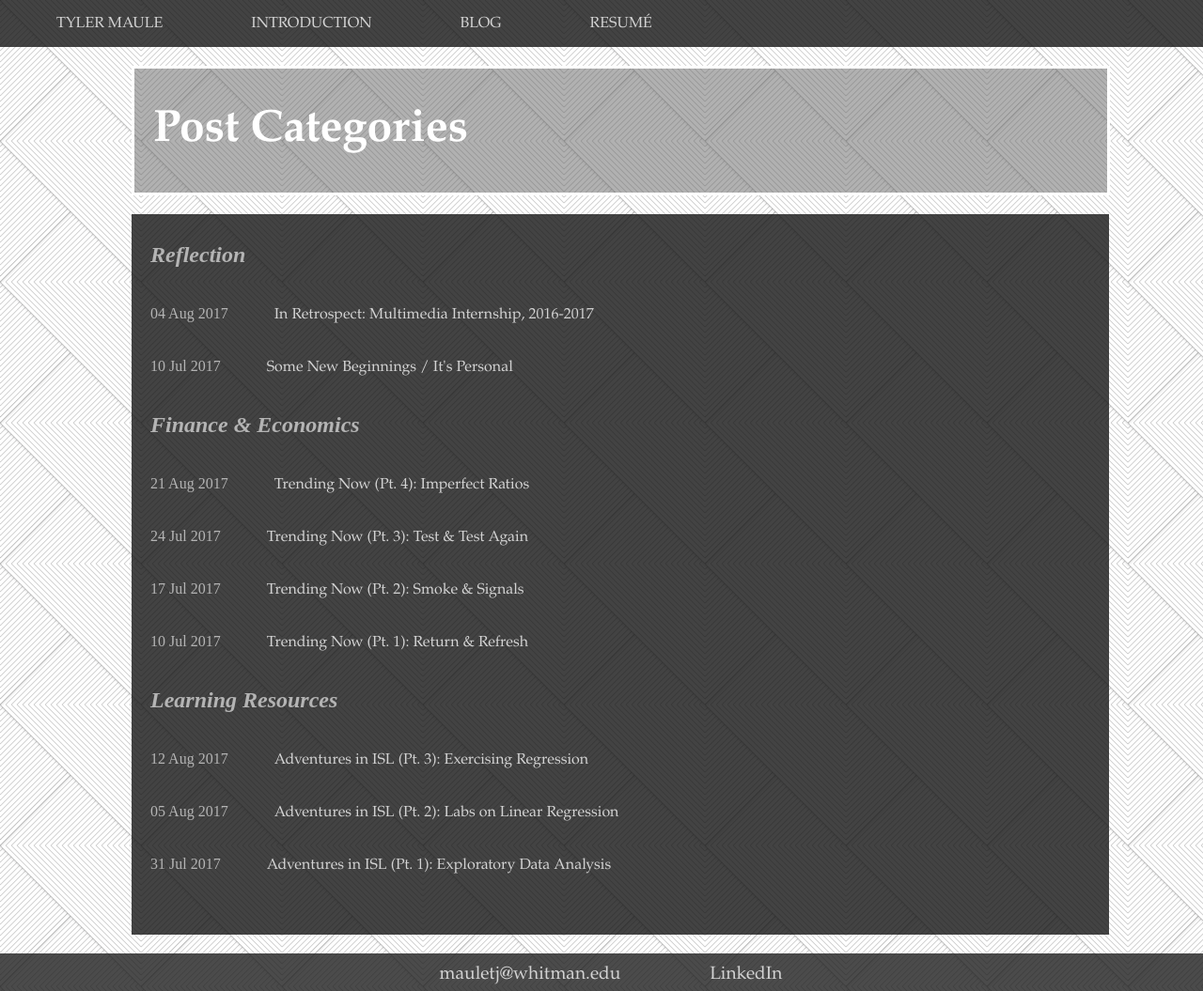
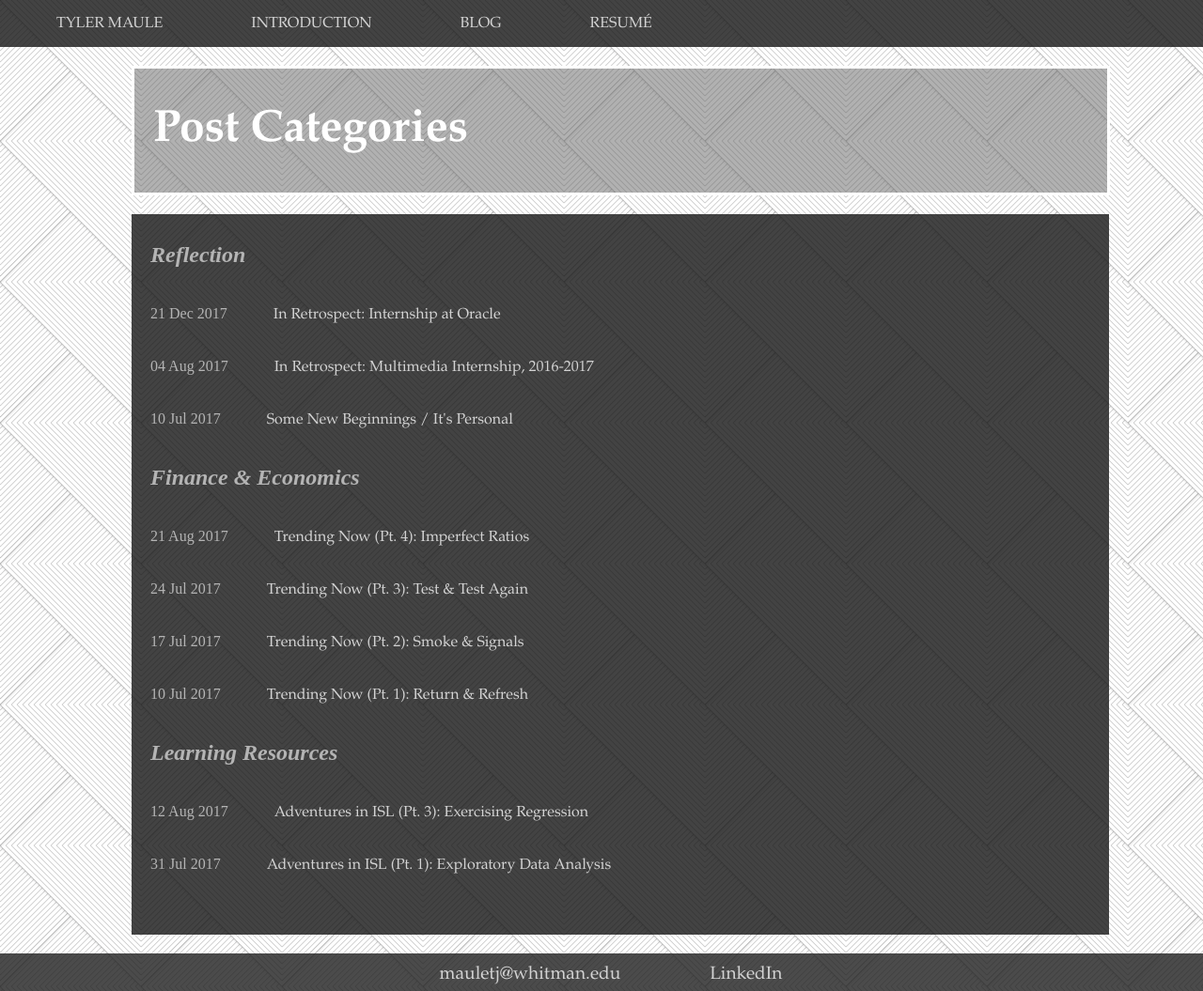
Before and after one commit to tylermaule/tylermaule.github.io, a Jekyll site: the page built from categories.html, in a window 1280 px wide and 1055 px high. Shown: the whole window at 94% size. Built offline with Jekyll 4.4.1, drawn with Linux system fonts in a browser that asks for light colours; some of the changed lines change nothing that is shown.

Commit message:
spelling

````diff
--- a/_posts/2017-08-05-ISL2.md
+++ b/_posts/2017-08-28-orcl-reflect.md
@@ -1,399 +1,395 @@
 ---
 layout: post
-title: "Adventures in ISL (Pt. 2): Labs on Linear Regression"
-date: 2017-08-05
-categories: [Learning Resources]
+title: "In Retrospect: Internship at Oracle"
+date: 2017-12-21
+categories: [Reflection]
 ---
-In our continued journey through *Introduction to Statistical Learning*, we start using R to construct real, predictive machine learning models. Naturally, we start slow, with linear regression. Let's use the book's Lab to take a look at implementing chapter 3.
+
+With wildly varying market capitalizations, dividend payments, and trading volumes, it's often difficult to objectively compare securities. Out of this difficulty, mathemeticians and financial practictioners have developed an array of ratios to judge stocks and portfolios -- commonly known as performance indicators. Here we'll take a look at a few risk-related indicators a high level, and implement them in Python when applicable.
+
+**Sharpe Ratio**
+
+In 1966, William F. Sharpe introduced a "reward-to-variability ratio" that gained prominence as the Sharpe ratio. He based his work on Markowitz's mean-variance paradigm: the success of a portfolio can be predicted by time-dependent mean and standard deviation return alone.
+
+Although the ratio comes in predictive and historical flavors, it assumes that past results have bearings on the future of a portfolio. It also relies on the existence of linear risk and a normal distribution of expected returns, limiting its application. Finally, the ratio must be applied to a zero-investment strategy. This refers to a strategy of decreasing exposure to a certain security by buying and selling/shorting the same security (net zero value).
+
+Here we'll use the ex-post (historical) Sharpe ratio. We begin by calculating the differential return in a given period *t* by subtracting the return on a benchmark fund (risk free rate, S&P returns, etc) from the return on our fund.
+
+$$ D_t = R_{F_t} - R_{B_t} $$
+
+Next we'll take the average value of D<sub>t</sub> over period *t*.
 
 
-```R
-#load new libraries to access other datasets
-library(MASS)
-library(ISLR)
+$$ {\bar{D}} = \frac{1}{T} \sum_{t=1}^{T}  D_t\ $$
+
+To get the Sharpe ratio, we'll divide the average of D<sub>t</sub> over *t* by its standard deviation over *t*.
+
+$$ {S_h} = \frac{\bar{D}}{\sigma_d} $$
+
+Next, we'll look at the Sharpe Ratio in Python by calculating it for an algorithmically-generated portfolio, saved as a csv.
+
+
+```python
+import pandas as pd
+import numpy as np
+import matplotlib.pyplot as plt
+from pandas_datareader import data, wb
+from datetime import date
+%matplotlib inline
 ```
 
 
-```R
-#explore variables in Boston dataset from MASS
-names(Boston)
+```python
+def generateAvgRet(stockDataFrame):
+    """
+    Given a dataframe of stock information, calculate and add Average Daily Return and Volatility
+    """
+    stockDataFrame['Daily Ret'] = 100 * ((stockDataFrame['Close']-stockDataFrame['Close'].shift(1))/stockDataFrame['Close'].shift(1))
+    stockDataFrame['Avg Daily Ret'] = (stockDataFrame['Daily Ret']).rolling(252).mean()
+    stockDataFrame['Portfolio Std'] = (stockDataFrame['Daily Ret']).rolling(252).std()
+    return stockDataFrame
+
+def generateSharpe(stockDataFrame):
+    """
+    Given a dataframe of stock information, calculate and add the Sharpe ratio
+    """
+    stockDataFrame['Sharpe'] = np.sqrt(252) * stockDataFrame['Avg Daily Ret'] / stockDataFrame['Portfolio Std']
+    return stockDataFrame
 ```
 
 
-![png](http://i.imgur.com/wUQJbY3.png)
+```python
+testPortfolio = data.DataReader('CRM','google',date(2015,1,1), date(2017,1,1))
+generateAvgRet(testPortfolio)
+generateSharpe(testPortfolio).tail()
+```
 
 
 
 
+<div>
+<style>
+    .dataframe thead tr:only-child th {
+        text-align: right;
+    }
 
-```R
-#find relationship between median house value and percentage of households
-#with low socioeconomic statuses
-lm.fit = lm(medv ~ lstat, data=Boston)
-lm.fit
+    .dataframe thead th {
+        text-align: left;
+    }
+
+    .dataframe tbody tr th {
+        vertical-align: top;
+    }
+</style>
+<table border="1" class="dataframe">
+  <thead>
+    <tr style="text-align: right;">
+      <th></th>
+      <th>Open</th>
+      <th>High</th>
+      <th>Low</th>
+      <th>Close</th>
+      <th>Volume</th>
+      <th>Daily Ret</th>
+      <th>Avg Daily Ret</th>
+      <th>Portfolio Std</th>
+      <th>Sharpe</th>
+    </tr>
+    <tr>
+      <th>Date</th>
+      <th></th>
+      <th></th>
+      <th></th>
+      <th></th>
+      <th></th>
+      <th></th>
+      <th></th>
+      <th></th>
+      <th></th>
+    </tr>
+  </thead>
+  <tbody>
+    <tr>
+      <th>2016-12-23</th>
+      <td>69.69</td>
+      <td>70.01</td>
+      <td>69.31</td>
+      <td>69.87</td>
+      <td>2274299</td>
+      <td>-0.042918</td>
+      <td>-0.020349</td>
+      <td>2.113983</td>
+      <td>-0.152806</td>
+    </tr>
+    <tr>
+      <th>2016-12-27</th>
+      <td>69.84</td>
+      <td>70.43</td>
+      <td>69.64</td>
+      <td>69.85</td>
+      <td>2939715</td>
+      <td>-0.028625</td>
+      <td>-0.022349</td>
+      <td>2.113751</td>
+      <td>-0.167844</td>
+    </tr>
+    <tr>
+      <th>2016-12-28</th>
+      <td>69.85</td>
+      <td>70.06</td>
+      <td>68.85</td>
+      <td>69.09</td>
+      <td>4313702</td>
+      <td>-1.088046</td>
+      <td>-0.032959</td>
+      <td>2.112357</td>
+      <td>-0.247689</td>
+    </tr>
+    <tr>
+      <th>2016-12-29</th>
+      <td>68.85</td>
+      <td>69.82</td>
+      <td>68.77</td>
+      <td>69.15</td>
+      <td>3229058</td>
+      <td>0.086843</td>
+      <td>-0.031116</td>
+      <td>2.112258</td>
+      <td>-0.233849</td>
+    </tr>
+    <tr>
+      <th>2016-12-30</th>
+      <td>69.36</td>
+      <td>69.38</td>
+      <td>68.23</td>
+      <td>68.46</td>
+      <td>4523271</td>
+      <td>-0.997831</td>
+      <td>-0.031365</td>
+      <td>2.112368</td>
+      <td>-0.235709</td>
+    </tr>
+  </tbody>
+</table>
+</div>
+
+
+
+**Sortino Ratio**
+While the Sharpe ratio treats positive and negative volatility equally, the Sortino ratio only accounts for negative volatility in its calculation. Dr. Frank Sortino saw no merit in punishing a portfolio for outperforming expectations, and in 1981 published a new ratio. His calculations used a target rate of return, and counted all "upside" deviations from this target as 0. The target can be self-selected (and is often 0%), but must be kept consistent.
+
+Naturally, the Sortino Ratio appears similar to the Sharpe Ratio. But let's take a look.
+
+First, the calculation of the "target downside deviation" -- deviation from the target return that represents underperformance.
+
+$$ TDD = \frac{1}{N} \sum_{i=1}^{N} (\min(0,X_i - T)^2 $$
+
+To find the ratio itself, find R, the average period return. Then subtract the target rate of return and divide by your target downside deviation.
+
+$$ S = \frac{R - T}{TDD} $$
+
+Nice! Now let's get back to Python and calculate the Sortino ratio for our portfolio.
+
+
+```python
+def generateSortino(stockDataFrame):
+    """
+    Given a dataframe of stock information, calculate and add the Sortino ratio
+    """
+    stockDataFrame['TDD'] = (np.minimum(stockDataFrame['Daily Ret'],0)).rolling(252).mean()
+    stockDataFrame['Sortino'] = np.sqrt(252) * stockDataFrame['Avg Daily Ret']/stockDataFrame['TDD']
+```
+
+
+```python
+generateSortino(testPortfolio)
+testPortfolio.tail()
+plt.plot(testPortfolio['Sharpe'])
+plt.plot(testPortfolio['Sortino'])
+plt.legend();
+```
+
+
+![png](http://i.imgur.com/4gARIIm.png)
+
+
+Continuing the trend of portfolio analysis based on risk, we'll next take a look at the CALMAR ratio and the MAR ratio. These performance indicators take into account *maximum drawdown*, or the most a stock has fallen in a given period of time (usually the peak-to-trough percentage drop). Both come out to average rate of return divided by maximum drawdown in a given period. Although their formula is identical, the MAR takes into account stock movement since the portfolio's inception, while the CALMAR allows a more flexible timeframe.
+
+$$MAR = \frac{R}{\max(DD)}$$ (since inception)
+
+$$CALMAR = \frac{R}{\max(DD)}$$ (in a given timeframe)
+
+
+```python
+# python bits and accompanying mkdwn
+def generateMAR(stockDataFrame):
+    """
+    Given a dataframe of stock information, calculate and add the MAR ratio
+    """
+    trough = np.argmax(np.maximum.accumulate(stockDataFrame['Close']) - stockDataFrame['Close'])
+    peak = np.argmax(stockDataFrame['Close'][:trough])
+
+    maxDD = stockDataFrame['Close'][peak] - stockDataFrame['Close'][trough]
+    stockDataFrame['MAR'] = stockDataFrame['Avg Daily Ret']/maxDD
+
+    plt.plot(stockDataFrame['Close'])
+    plt.plot([trough, peak], [stockDataFrame['Close'][trough], stockDataFrame['Close'][peak]], ':', color='Purple', markersize=10)
+    plt.plot([trough], [stockDataFrame['Close'][trough]], 'o', color='Red', markersize=10)
+    plt.plot([peak], [stockDataFrame['Close'][peak]], 'o', color='Green', markersize=10)
+    return stockDataFrame
+```
+
+
+```python
+generateMAR(testPortfolio).tail()
 ```
 
 
 
-    Call:
-    lm(formula = medv ~ lstat, data = Boston)
 
-    Coefficients:
-    (Intercept)        lstat
-          34.55        -0.95
+<div>
+<style>
+    .dataframe thead tr:only-child th {
+        text-align: right;
+    }
+
+    .dataframe thead th {
+        text-align: left;
+    }
+
+    .dataframe tbody tr th {
+        vertical-align: top;
+    }
+</style>
+<table border="1" class="dataframe">
+  <thead>
+    <tr style="text-align: right;">
+      <th></th>
+      <th>Open</th>
+      <th>High</th>
+      <th>Low</th>
+      <th>Close</th>
+      <th>Volume</th>
+      <th>Daily Ret</th>
+      <th>Avg Daily Ret</th>
+      <th>Portfolio Std</th>
+      <th>Sharpe</th>
+      <th>TDD</th>
+      <th>Sortino</th>
+      <th>MAR</th>
+    </tr>
+    <tr>
+      <th>Date</th>
+      <th></th>
+      <th></th>
+      <th></th>
+      <th></th>
+      <th></th>
+      <th></th>
+      <th></th>
+      <th></th>
+      <th></th>
+      <th></th>
+      <th></th>
+      <th></th>
+    </tr>
+  </thead>
+  <tbody>
+    <tr>
+      <th>2016-12-23</th>
+      <td>69.69</td>
+      <td>70.01</td>
+      <td>69.31</td>
+      <td>69.87</td>
+      <td>2274299</td>
+      <td>-0.042918</td>
+      <td>-0.020349</td>
+      <td>2.113983</td>
+      <td>-0.152806</td>
+      <td>-0.675959</td>
+      <td>0.477883</td>
+      <td>-0.000724</td>
+    </tr>
+    <tr>
+      <th>2016-12-27</th>
+      <td>69.84</td>
+      <td>70.43</td>
+      <td>69.64</td>
+      <td>69.85</td>
+      <td>2939715</td>
+      <td>-0.028625</td>
+      <td>-0.022349</td>
+      <td>2.113751</td>
+      <td>-0.167844</td>
+      <td>-0.676073</td>
+      <td>0.524766</td>
+      <td>-0.000796</td>
+    </tr>
+    <tr>
+      <th>2016-12-28</th>
+      <td>69.85</td>
+      <td>70.06</td>
+      <td>68.85</td>
+      <td>69.09</td>
+      <td>4313702</td>
+      <td>-1.088046</td>
+      <td>-0.032959</td>
+      <td>2.112357</td>
+      <td>-0.247689</td>
+      <td>-0.680390</td>
+      <td>0.768983</td>
+      <td>-0.001173</td>
+    </tr>
+    <tr>
+      <th>2016-12-29</th>
+      <td>68.85</td>
+      <td>69.82</td>
+      <td>68.77</td>
+      <td>69.15</td>
+      <td>3229058</td>
+      <td>0.086843</td>
+      <td>-0.031116</td>
+      <td>2.112258</td>
+      <td>-0.233849</td>
+      <td>-0.678892</td>
+      <td>0.727581</td>
+      <td>-0.001108</td>
+    </tr>
+    <tr>
+      <th>2016-12-30</th>
+      <td>69.36</td>
+      <td>69.38</td>
+      <td>68.23</td>
+      <td>68.46</td>
+      <td>4523271</td>
+      <td>-0.997831</td>
+      <td>-0.031365</td>
+      <td>2.112368</td>
+      <td>-0.235709</td>
+      <td>-0.679141</td>
+      <td>0.733137</td>
+      <td>-0.001117</td>
+    </tr>
+  </tbody>
+</table>
+</div>
 
 
 
 
-Let's take a closer look at the details of this relationship --
-
-Residuals: distance from the observed values to the values predicted by
-our regression model
-
-Coefficients: the line-of-best-fit, or predicted relationship, given by
-linear regression; includes one-to-one dependency and predicted value at
-X=0. Pr(>|t|) gives the p-value, the chance that the observed value is as
-or more extreme than our predicted value. (*** indicates high significance)
-
-RSE: square root of the mean square error
-R-squared: proportion of observed values explained by our linear regression
-model
-
-```R
-summary(lm.fit)
-```
+![png](http://i.imgur.com/GrxEf5P.png)
 
 
+Like CALMAR and MAR, the Sterling Ratio uses a security's drawdown to gauge risk. But rather than pinpointing the maximum drawdown, this indicator uses the average drawdown over a period of time.
 
-    Call:
-    lm(formula = medv ~ lstat, data = Boston)
+$$Sterling = \frac{R}{mean(DD)}$$ (in a given timeframe)
 
-    Residuals:
-        Min      1Q  Median      3Q     Max
-    -15.168  -3.990  -1.318   2.034  24.500
+These performance indicators can be leveraged to judge and compare portfolios of securities -- in each case, the higher the ratio, the stronger the portfolio's performance.
 
-    Coefficients:
-                Estimate Std. Error t value Pr(>|t|)
-    (Intercept) 34.55384    0.56263   61.41   <2e-16 ***
-    lstat       -0.95005    0.03873  -24.53   <2e-16 ***
-    ---
-    Signif. codes:  0 ‘***’ 0.001 ‘**’ 0.01 ‘*’ 0.05 ‘.’ 0.1 ‘ ’ 1
+*Works Referenced & Cited // More Reading*
 
-    Residual standard error: 6.216 on 504 degrees of freedom
-    Multiple R-squared:  0.5441,	Adjusted R-squared:  0.5432
-    F-statistic: 601.6 on 1 and 504 DF,  p-value: < 2.2e-16
+[The Sharpe Ratio. William F. Sharpe Stanford University.](kantakji.com/media/4671/o121.doc)
 
+[The Sortino Ratio: A Better Measure of Risk. Rollinger, Hoffman.](https://www.sunrisecapital.com/wp-content/uploads/2014/06/Futures_Mag_Sortino_0213.pdf)
 
-
-
-```R
-#find out how the information is stored in our summary of lmfit
-names(lm.fit)
-```
-
-
-![png](http://i.imgur.com/ZpD0bCO.png)
-
-
-
-
-
-```R
-#find the confidence interval
-confint(lm.fit)
-```
-
-
-![png](http://i.imgur.com/fAaYR9e.png)
-
-
-
-
-```R
-#find the prediction interval for a given lsat value
-predict(lm.fit, data.frame(lstat=(c(10,15,20))),interval="confidence")
-predict(lm.fit, data.frame(lstat=(c(10,15,20))),interval="prediction")
-```
-
-
-![png](http://i.imgur.com/jJaT0o6.png)
-
-
-
-
-```R
-#check linearity of this relationship...
-plot(Boston$lstat,Boston$medv, col="slateblue", xlab="Percentage of People with low Socioeconomic Status",
-    ylab="Median House Value")
-abline(lm.fit, col='purple', pch='+')
-rect(1,35,10,51,border='red',lty='dotted',density=2,lwd=2)
-legend(20,50,"lm fit: y = -0.95x + 34.55",bg='lavender',adj=0.075)
-```
-
-
-![png](http://i.imgur.com/LYsp3zI.png)
-
-
-In some areas, this doesn't seem like a linear relationship -- see the outlined points in the upper left hand corner. Let's expound on this residual analysis to confirm that the relationship isn't linear. See the wonderful explanations at [the University of Virginia](http://data.library.virginia.edu/diagnostic-plots/) for some brief background.
-
-
-```R
-#break lm. fit into a few different charts
-par(mfrow=c(2,2))
-plot(lm.fit, col='pink')
-```
-
-
-![png](http://i.imgur.com/r3Qf6EG.png)
-
-
-
-```R
-#compute more detailed leverage statistics
-plot(hatvalues(lm.fit), col='red',ylab='Leverage',main='Observation vs Leverage')
-which.max(hatvalues(lm.fit)) #which observation has the largest leverage statistic? (at about Cook's Distance above)
-```
-
-
-<strong>375:</strong> 375
-
-
-
-![png](http://i.imgur.com/Dpah1e1.png)
-
-
-It seems that simple linear regression isn't making the cut. Let's move on to multiple linear regression -- how does our model improve by incorporating the average age of houses (age)?
-
-
-```R
-lm.fit = lm(Boston$medv ~ Boston$lstat + Boston$age)
-summary(lm.fit)
-```
-
-
-
-    Call:
-    lm(formula = Boston$medv ~ Boston$lstat + Boston$age)
-
-    Residuals:
-        Min      1Q  Median      3Q     Max
-    -15.981  -3.978  -1.283   1.968  23.158
-
-    Coefficients:
-                 Estimate Std. Error t value Pr(>|t|)
-    (Intercept)  33.22276    0.73085  45.458  < 2e-16 ***
-    Boston$lstat -1.03207    0.04819 -21.416  < 2e-16 ***
-    Boston$age    0.03454    0.01223   2.826  0.00491 **
-    ---
-    Signif. codes:  0 ‘***’ 0.001 ‘**’ 0.01 ‘*’ 0.05 ‘.’ 0.1 ‘ ’ 1
-
-    Residual standard error: 6.173 on 503 degrees of freedom
-    Multiple R-squared:  0.5513,	Adjusted R-squared:  0.5495
-    F-statistic:   309 on 2 and 503 DF,  p-value: < 2.2e-16
-
-
-
-While our F-statistic has tanked, our p-value remains constant; both R-squared and RSE have improved. Looks great thus far. What if we incorporate all predictors into our model?
-
-
-```R
-lm.fit = lm(Boston$medv~., data=Boston)
-summary(lm.fit)
-```
-
-
-
-    Call:
-    lm(formula = Boston$medv ~ ., data = Boston)
-
-    Residuals:
-        Min      1Q  Median      3Q     Max
-    -15.595  -2.730  -0.518   1.777  26.199
-
-    Coefficients:
-                  Estimate Std. Error t value Pr(>|t|)
-    (Intercept)  3.646e+01  5.103e+00   7.144 3.28e-12 ***
-    crim        -1.080e-01  3.286e-02  -3.287 0.001087 **
-    zn           4.642e-02  1.373e-02   3.382 0.000778 ***
-    indus        2.056e-02  6.150e-02   0.334 0.738288
-    chas         2.687e+00  8.616e-01   3.118 0.001925 **
-    nox         -1.777e+01  3.820e+00  -4.651 4.25e-06 ***
-    rm           3.810e+00  4.179e-01   9.116  < 2e-16 ***
-    age          6.922e-04  1.321e-02   0.052 0.958229
-    dis         -1.476e+00  1.995e-01  -7.398 6.01e-13 ***
-    rad          3.060e-01  6.635e-02   4.613 5.07e-06 ***
-    tax         -1.233e-02  3.760e-03  -3.280 0.001112 **
-    ptratio     -9.527e-01  1.308e-01  -7.283 1.31e-12 ***
-    black        9.312e-03  2.686e-03   3.467 0.000573 ***
-    lstat       -5.248e-01  5.072e-02 -10.347  < 2e-16 ***
-    ---
-    Signif. codes:  0 ‘***’ 0.001 ‘**’ 0.01 ‘*’ 0.05 ‘.’ 0.1 ‘ ’ 1
-
-    Residual standard error: 4.745 on 492 degrees of freedom
-    Multiple R-squared:  0.7406,	Adjusted R-squared:  0.7338
-    F-statistic: 108.1 on 13 and 492 DF,  p-value: < 2.2e-16
-
-
-
-Moving on up! Yes, our F-statistic dropped again, but with RSE and R-square on the rise and a constant p-value, I'm happy. Look at those great p-values! (aside from that for 'age' -- so let's drop that)
-
-
-```R
-lm.fit1 = lm(Boston$medv~. -age, data=Boston)
-summary(lm.fit1)
-```
-
-
-
-    Call:
-    lm(formula = Boston$medv ~ . - age, data = Boston)
-
-    Residuals:
-         Min       1Q   Median       3Q      Max
-    -15.6054  -2.7313  -0.5188   1.7601  26.2243
-
-    Coefficients:
-                  Estimate Std. Error t value Pr(>|t|)
-    (Intercept)  36.436927   5.080119   7.172 2.72e-12 ***
-    crim         -0.108006   0.032832  -3.290 0.001075 **
-    zn            0.046334   0.013613   3.404 0.000719 ***
-    indus         0.020562   0.061433   0.335 0.737989
-    chas          2.689026   0.859598   3.128 0.001863 **
-    nox         -17.713540   3.679308  -4.814 1.97e-06 ***
-    rm            3.814394   0.408480   9.338  < 2e-16 ***
-    dis          -1.478612   0.190611  -7.757 5.03e-14 ***
-    rad           0.305786   0.066089   4.627 4.75e-06 ***
-    tax          -0.012329   0.003755  -3.283 0.001099 **
-    ptratio      -0.952211   0.130294  -7.308 1.10e-12 ***
-    black         0.009321   0.002678   3.481 0.000544 ***
-    lstat        -0.523852   0.047625 -10.999  < 2e-16 ***
-    ---
-    Signif. codes:  0 ‘***’ 0.001 ‘**’ 0.01 ‘*’ 0.05 ‘.’ 0.1 ‘ ’ 1
-
-    Residual standard error: 4.74 on 493 degrees of freedom
-    Multiple R-squared:  0.7406,	Adjusted R-squared:  0.7343
-    F-statistic: 117.3 on 12 and 493 DF,  p-value: < 2.2e-16
-
-
-
-But it's not that simple. Many of these predictors influence one another, and can be labeled *interaction terms*. It's time to account for the relationships between our predictors.
-
-
-```R
-summary(lm(Boston$medv ~ Boston$lstat * Boston$age, data=Boston))
-```
-
-
-
-    Call:
-    lm(formula = Boston$medv ~ Boston$lstat * Boston$age, data = Boston)
-
-    Residuals:
-        Min      1Q  Median      3Q     Max
-    -15.806  -4.045  -1.333   2.085  27.552
-
-    Coefficients:
-                              Estimate Std. Error t value Pr(>|t|)
-    (Intercept)             36.0885359  1.4698355  24.553  < 2e-16 ***
-    Boston$lstat            -1.3921168  0.1674555  -8.313 8.78e-16 ***
-    Boston$age              -0.0007209  0.0198792  -0.036   0.9711
-    Boston$lstat:Boston$age  0.0041560  0.0018518   2.244   0.0252 *
-    ---
-    Signif. codes:  0 ‘***’ 0.001 ‘**’ 0.01 ‘*’ 0.05 ‘.’ 0.1 ‘ ’ 1
-
-    Residual standard error: 6.149 on 502 degrees of freedom
-    Multiple R-squared:  0.5557,	Adjusted R-squared:  0.5531
-    F-statistic: 209.3 on 3 and 502 DF,  p-value: < 2.2e-16
-
-
-
-In this model, incorporating interaction terms leads to a step backwards. Nevertheless, the concept is important to retain and practice. Another feature of linear regression is a non-linear transformation. That is, adding a p<sup>2</sup> or p<sup>z</sup> to our equation.
-
-
-```R
-lm.fit2 = lm(medv ~ lstat + I(lstat^2), data=Boston)
-summary(lm.fit2)
-```
-
-
-
-    Call:
-    lm(formula = medv ~ lstat + I(lstat^2), data = Boston)
-
-    Residuals:
-         Min       1Q   Median       3Q      Max
-    -15.2834  -3.8313  -0.5295   2.3095  25.4148
-
-    Coefficients:
-                 Estimate Std. Error t value Pr(>|t|)
-    (Intercept) 42.862007   0.872084   49.15   <2e-16 ***
-    lstat       -2.332821   0.123803  -18.84   <2e-16 ***
-    I(lstat^2)   0.043547   0.003745   11.63   <2e-16 ***
-    ---
-    Signif. codes:  0 ‘***’ 0.001 ‘**’ 0.01 ‘*’ 0.05 ‘.’ 0.1 ‘ ’ 1
-
-    Residual standard error: 5.524 on 503 degrees of freedom
-    Multiple R-squared:  0.6407,	Adjusted R-squared:  0.6393
-    F-statistic: 448.5 on 2 and 503 DF,  p-value: < 2.2e-16
-
-
-
-
-```R
-#run an ANOVA test to run a hypothesis test -- does the non-linear model provide a better fit?
-lm.fit = lm(medv~lstat, data=Boston)
-anova(lm.fit, lm.fit2)
-```
-
-
-![png](http://i.imgur.com/3JhPea0.png)
-
-
-
-
-
-```R
-#check for patterns in the residual
-par(mfrow=c(2,2))
-plot(lm.fit2, col='purple')
-```
-
-
-![png](http://i.imgur.com/LjRun5O.png)
-
-
-Looking quite a bit better compared to our linear model. How do we scale equation-derivation to use greater polynomials? With the poly() function!
-
-
-```R
-lm.fit5 = lm(medv ~ poly(lstat,5), data=Boston)
-summary(lm.fit5)
-```
-
-
-
-    Call:
-    lm(formula = medv ~ poly(lstat, 5), data = Boston)
-
-    Residuals:
-         Min       1Q   Median       3Q      Max
-    -13.5433  -3.1039  -0.7052   2.0844  27.1153
-
-    Coefficients:
-                     Estimate Std. Error t value Pr(>|t|)
-    (Intercept)       22.5328     0.2318  97.197  < 2e-16 ***
-    poly(lstat, 5)1 -152.4595     5.2148 -29.236  < 2e-16 ***
-    poly(lstat, 5)2   64.2272     5.2148  12.316  < 2e-16 ***
-    poly(lstat, 5)3  -27.0511     5.2148  -5.187 3.10e-07 ***
-    poly(lstat, 5)4   25.4517     5.2148   4.881 1.42e-06 ***
-    poly(lstat, 5)5  -19.2524     5.2148  -3.692 0.000247 ***
-    ---
-    Signif. codes:  0 ‘***’ 0.001 ‘**’ 0.01 ‘*’ 0.05 ‘.’ 0.1 ‘ ’ 1
-
-    Residual standard error: 5.215 on 500 degrees of freedom
-    Multiple R-squared:  0.6817,	Adjusted R-squared:  0.6785
-    F-statistic: 214.2 on 5 and 500 DF,  p-value: < 2.2e-16
-
-
-
-I've now worked through the chapter three lab, but there's plenty more to learn about linear regression. Check back soon to see how I approach ISL's exercises.
+[MAR and CALMAR ratios: Identical Twins, with Opposite Personalities](https://www.rcmalternatives.com/2013/08/mar-and-calmar-ratios-identical-twins-with-opposite-personalities/?__hstc=93618690.5dab998036779a1302754afa3b082187.1501000840889.1501000840889.1501000840889.1&__hssc=93618690.1.1501000840890&__hsfp=1695690550)
````
